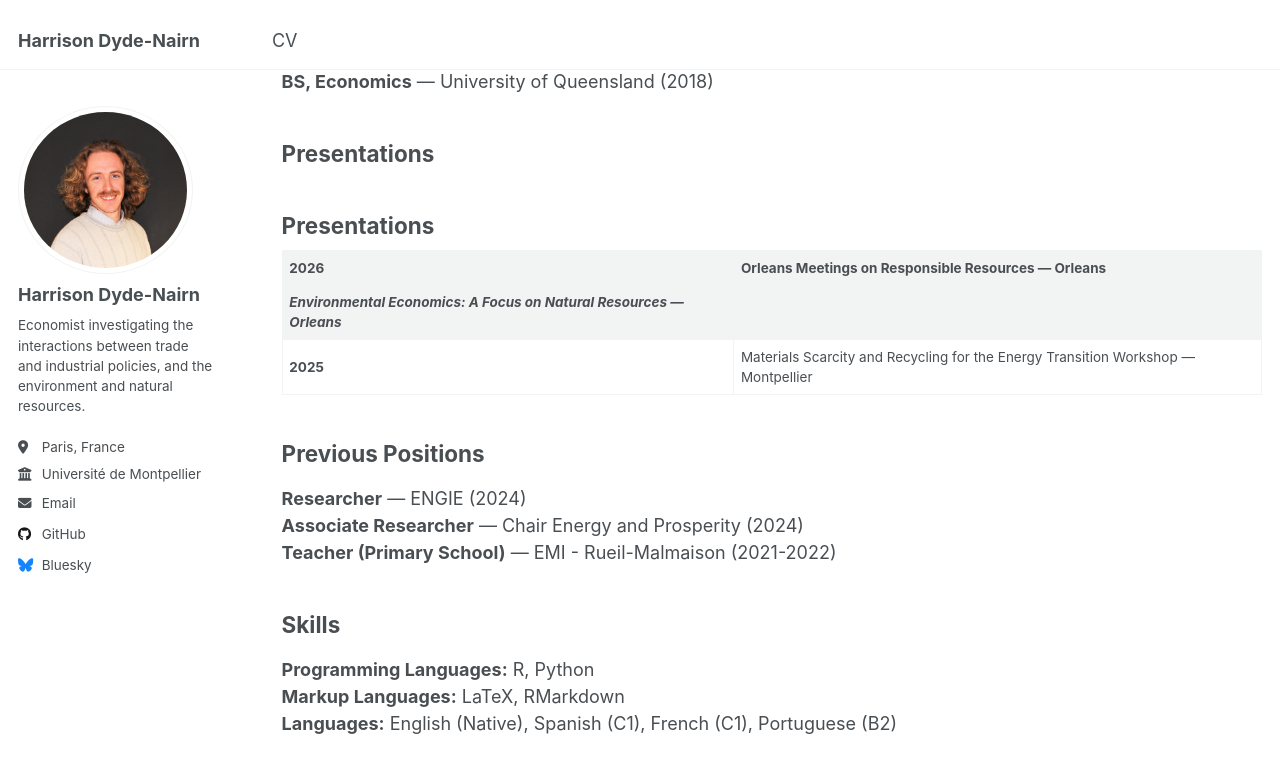
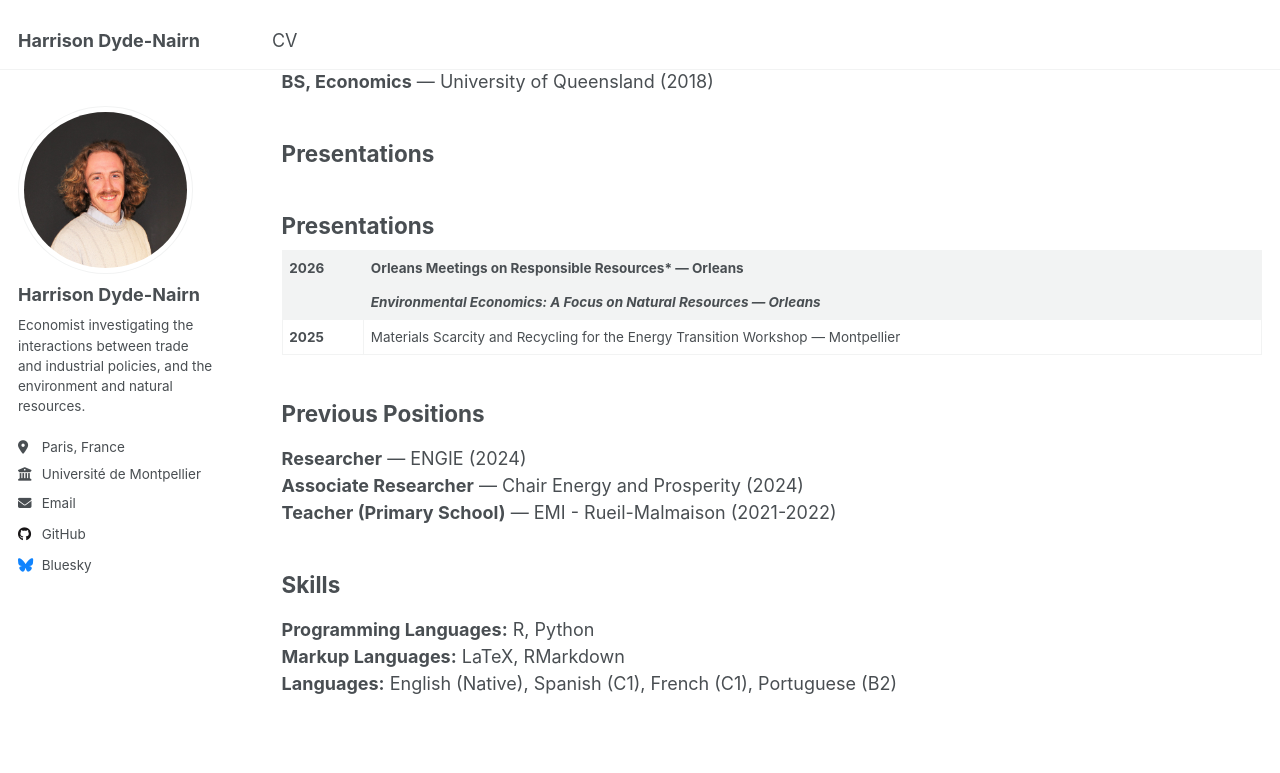
Before and after one commit to hdydenairn/hdydenairn.github.io, a Jekyll site: the page built from _pages/cv.md, in a window 1280 px wide and 900 px high, scrolled down 543 px. Shown: the top 773 px of the window. Built offline with Jekyll 4.4.1, drawn with Linux system fonts in a browser that asks for light colours; some of the changed lines change nothing that is shown.

Commit message:
Update cv.md

```diff
--- a/_pages/cv.md
+++ b/_pages/cv.md
@@ -28,8 +28,8 @@ redirect_from:
 
 ## Presentations
 
-| **2026** | Orleans Meetings on Responsible Resources — Orleans
-*Environmental Economics: A Focus on Natural Resources — Orleans* |
+| **2026** | Orleans Meetings on Responsible Resources* — Orleans |
+| &nbsp;   | *Environmental Economics: A Focus on Natural Resources — Orleans* |
 |---------|--------------------------------------------------------|
 | **2025** | Materials Scarcity and Recycling for the Energy Transition Workshop — Montpellier |
 
```
